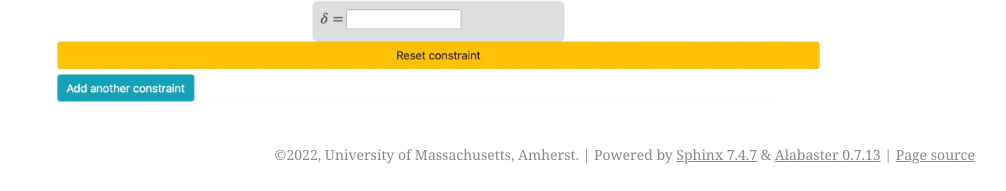
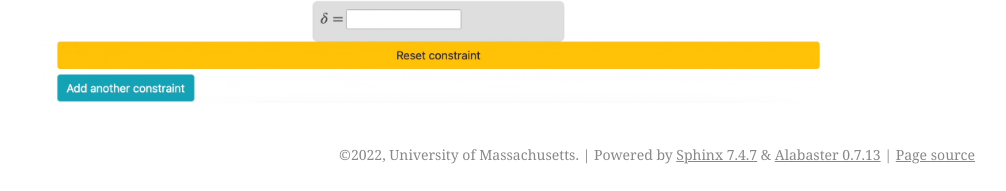
Before and after one commit to seldonian-toolkit/GUI, a Sphinx documentation site: the page built from docs/source/index.rst, in a window 1280 px wide and 900 px high, scrolled down 9193 px. Shown: the part 706-897 px from the top of the window, without its empty margins (273-1279 px from the left). Built offline with Sphinx 7.4.7, drawn with Linux system fonts in a browser that asks for light colours.

Commit message:
remove Amherst from docs

```diff
--- a/docs/source/conf.py
+++ b/docs/source/conf.py
@@ -17,7 +17,7 @@ sys.path.insert(0, pathlib.Path(__file__).parents[2].resolve().as_posix())
 # -- Project information -----------------------------------------------------
 
 project = 'Seldonian Interface GUI'
-copyright = '2022, University of Massachusetts, Amherst'
+copyright = '2022, University of Massachusetts'
 author = 'Austin Hoag, Philip S. Thomas'
 
 # The full version, including alpha/beta/rc tags
```
